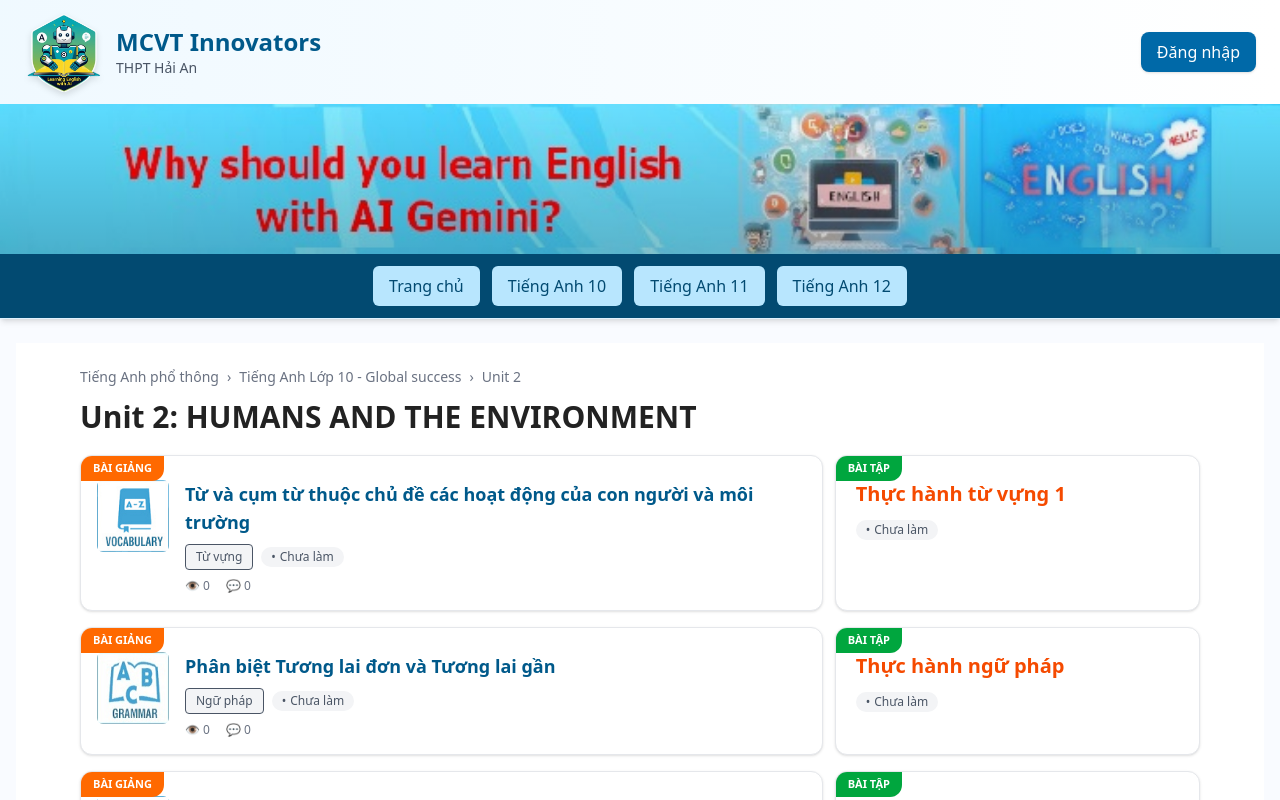
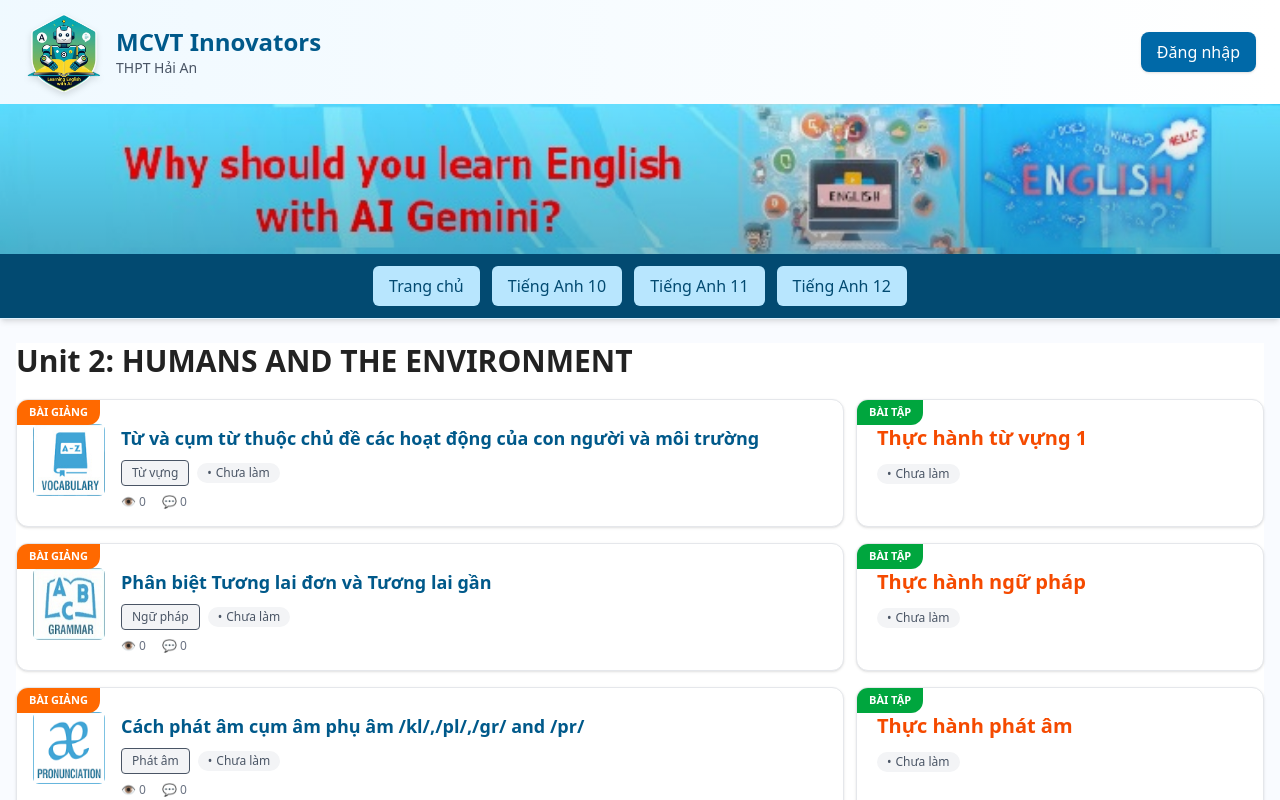
Before and after one commit to Thinit362/my-english-ai, a Next.js app: page /english-10/unit/2 in a window 1280 px wide. Shown: the top 800 px of the page. Built offline with nearby package versions, Linux system fonts and the light colour scheme.

Commit message:
Update UnitOverview.tsx

```diff
--- a/components/UnitOverview.tsx
+++ b/components/UnitOverview.tsx
@@ -1,4 +1,3 @@
-// components/UnitOverview.tsx
 "use client";
 
 import Link from "next/link";
@@ -12,10 +11,10 @@ export type LectureExercise = {
   key: string;
   lecture: {
     title: string;
-    tag: string;        // Khởi động | Từ vựng | Ngữ pháp | Phát âm | Luyện nghe | ...
+    tag: string;
     href: string;
-    status?: Status;    // có thể bỏ -> mặc định "todo"
-    progress?: number;  // 0..100; nếu có số >0 thì hiện "Đang học"; 100 = "Đã hoàn thành"
+    status?: Status;
+    progress?: number;
   };
   exercise: {
     title: string;
@@ -34,7 +33,7 @@ export type SkillItem = {
   progress?: number;
 };
 
-/** ===== Map icon mặc định theo TAG (không phân biệt dấu/hoa-thường) ===== */
+/** ===== Icon map ===== */
 const ICON_MAP: Record<string, string> = {
   "khoi dong": "/icons/warmup1.png",
   "tu vung": "/icons/vocabulary.png",
@@ -46,143 +45,65 @@ const ICON_MAP: Record<string, string> = {
   "luyen viet": "/icons/writing.png",
 };
 const DEFAULT_ICON = "/icons/lesson.png";
+const normalize = (s = "") =>
+  s.toLowerCase().normalize("NFD").replace(/\p{Diacritic}/gu, "").replace(/[^a-z0-9 ]+/g, " ").replace(/\s+/g, " ").trim();
 
-const normalize = (s = "") =>
-  s.toLowerCase()
-    .normalize("NFD")
-    .replace(/\p{Diacritic}/gu, "")
-    .replace(/[^a-z0-9 ]+/g, " ")
-    .replace(/\s+/g, " ")
-    .trim();
-
-/** ===== Lưu/đọc tiến trình đơn giản qua localStorage (client) ===== */
+/** ===== Store tiến trình (localStorage) ===== */
 type StoreItem = { status: Status; progress?: number };
 type Store = Record<string, StoreItem>;
 
 function useProgressStore() {
   const [store, setStore] = useState<Store>({});
-
   useEffect(() => {
-    try {
-      const raw = localStorage.getItem("study-progress") || "{}";
-      setStore(JSON.parse(raw));
-    } catch {}
+    try { setStore(JSON.parse(localStorage.getItem("study-progress") || "{}")); } catch {}
   }, []);
-
-  const save = (next: Store) => {
-    setStore(next);
-    try {
-      localStorage.setItem("study-progress", JSON.stringify(next));
-    } catch {}
+  const save = (next: Store) => { setStore(next); try { localStorage.setItem("study-progress", JSON.stringify(next)); } catch {} };
+  const get = (href: string) => store[href];
+  const markStarted = (href: string) => {
+    const cur = store[href];
+    if (cur?.status === "done") return;
+    save({ ...store, [href]: { status: "inprogress", progress: Math.max(1, cur?.progress || 0) } });
   };
-
-  const get = (href: string): StoreItem | undefined => store[href];
-
-  const markStarted = (href: string) => {
-    const current = store[href];
-    if (current?.status === "done") return;
-    const next: Store = {
-      ...store,
-      [href]: { status: "inprogress", progress: Math.max(1, current?.progress || 0) },
-    };
-    save(next);
+  const markDone = (href: string) => save({ ...store, [href]: { status: "done", progress: 100 } });
+  const setProgress = (href: string, p: number) => {
+    const v = Math.max(0, Math.min(100, Math.round(p)));
+    const status: Status = v >= 100 ? "done" : v > 0 ? "inprogress" : "todo";
+    save({ ...store, [href]: { status, progress: v } });
   };
-
-  const markDone = (href: string) => {
-    const next: Store = { ...store, [href]: { status: "done", progress: 100 } };
-    save(next);
-  };
-
-  const setProgress = (href: string, progress: number) => {
-    const p = Math.max(0, Math.min(100, Math.round(progress)));
-    const nextStatus: Status = p >= 100 ? "done" : p > 0 ? "inprogress" : "todo";
-    const next: Store = { ...store, [href]: { status: nextStatus, progress: p } };
-    save(next);
-  };
-
   return { get, markStarted, markDone, setProgress };
 }
-
-/** Gộp trạng thái: props (nếu có) ưu tiên, sau đó tới localStorage */
-function mergeStatus(
-  explicit?: Status,
-  explicitProgress?: number,
-  stored?: StoreItem
-): { status: Status; progress?: number } {
-  const status = explicit ?? stored?.status;
-  const progress = explicitProgress ?? stored?.progress;
-
-  if (status) {
-    if (status === "done") return { status, progress: 100 };
-    if (status === "inprogress") return { status, progress };
-    return { status: "todo", progress: undefined };
-  }
-
-  if (typeof progress === "number") {
-    if (progress >= 100) return { status: "done", progress: 100 };
-    if (progress > 0) return { status: "inprogress", progress };
-  }
-  return { status: "todo", progress: undefined };
+function mergeStatus(exp?: Status, expProg?: number, stored?: StoreItem): { status: Status; progress?: number } {
+  const status = exp ?? stored?.status;
+  const progress = expProg ?? stored?.progress;
+  if (status) return status === "done" ? { status, progress: 100 } : status === "inprogress" ? { status, progress } : { status: "todo" };
+  if (typeof progress === "number") return progress >= 100 ? { status: "done", progress: 100 } : progress > 0 ? { status: "inprogress", progress } : { status: "todo" };
+  return { status: "todo" };
 }
 
-/** ====== UI nhỏ: badge & thanh tiến độ ====== */
 function StatusBadge({ status, progress }: { status: Status; progress?: number }) {
-  if (status === "done")
-    return (
-      <span className="inline-flex items-center gap-1 rounded-full bg-green-100 text-green-700 text-xs font-medium px-2.5 py-0.5">
-        <span aria-hidden>✔</span> Đã hoàn thành
-      </span>
-    );
-  if (status === "inprogress")
-    return (
-      <span className="inline-flex items-center gap-1 rounded-full bg-amber-100 text-amber-700 text-xs font-medium px-2.5 py-0.5">
-        <span aria-hidden>⏳</span> Đang học{typeof progress === "number" ? ` · ${Math.round(progress)}%` : ""}
-      </span>
-    );
-  // todo
-  return (
-    <span className="inline-flex items-center gap-1 rounded-full bg-gray-100 text-gray-600 text-xs font-medium px-2.5 py-0.5">
-      <span aria-hidden>•</span> Chưa làm
-    </span>
-  );
+  if (status === "done") return <span className="inline-flex items-center gap-1 rounded-full bg-green-100 text-green-700 text-xs font-medium px-2.5 py-0.5"><span>✔</span> Đã hoàn thành</span>;
+  if (status === "inprogress") return <span className="inline-flex items-center gap-1 rounded-full bg-amber-100 text-amber-700 text-xs font-medium px-2.5 py-0.5"><span>⏳</span> Đang học{typeof progress === "number" ? ` · ${Math.round(progress)}%` : ""}</span>;
+  return <span className="inline-flex items-center gap-1 rounded-full bg-gray-100 text-gray-600 text-xs font-medium px-2.5 py-0.5"><span>•</span> Chưa làm</span>;
 }
-
 function TinyProgress({ value = 0 }: { value?: number }) {
   const v = Math.max(0, Math.min(100, Math.round(value)));
-  return (
-    <div className="mt-2 h-1.5 w-full rounded bg-gray-100">
-      <div className="h-1.5 rounded bg-amber-500 transition-[width]" style={{ width: `${v}%` }} />
-    </div>
-  );
+  return <div className="mt-2 h-1.5 w-full rounded bg-gray-100"><div className="h-1.5 rounded bg-amber-500 transition-[width]" style={{ width: `${v}%` }} /></div>;
 }
 
 /** ====== Component chính ====== */
 export default function UnitOverview({
   unitTitle,
-  breadcrumbs,
   rows,
   skills,
 }: {
   unitTitle: string;
-  breadcrumbs?: { label: string; href?: string }[];
   rows: LectureExercise[];
-  skills?: SkillItem[];
+  skills?: (SkillItem)[];
 }) {
   const progress = useProgressStore();
 
   return (
-    <section className="mx-auto max-w-6xl px-3 md:px-4 py-6">
-      {!!breadcrumbs?.length && (
-        <nav className="mb-3 text-sm text-gray-500">
-          {breadcrumbs.map((b, i) => (
-            <span key={i}>
-              {b.href ? <Link href={b.href} className="hover:underline">{b.label}</Link> : <span>{b.label}</span>}
-              {i < breadcrumbs.length - 1 && <span className="mx-2">›</span>}
-            </span>
-          ))}
-        </nav>
-      )}
-
+    <section>
       <h1 className="text-2xl md:text-3xl font-bold mb-5">{unitTitle}</h1>
 
       <div className="space-y-4">
@@ -197,9 +118,7 @@ export default function UnitOverview({
       {!!skills?.length && (
         <div className="mt-8">
           <div className="font-semibold text-sm uppercase text-gray-600 mb-2">Kỹ năng</div>
-          <div className="space-y-3">
-            {skills.map((s, i) => <SkillRow key={i} item={s} />)}
-          </div>
+          <div className="space-y-3">{skills.map((s, i) => <SkillRow key={i} item={s} />)}</div>
         </div>
       )}
     </section>
@@ -207,71 +126,27 @@ export default function UnitOverview({
 }
 
 /** ====== Thẻ BÀI GIẢNG ====== */
-function CardLecture({
-  data,
-  className = "",
-  progress,
-}: {
-  data: LectureExercise["lecture"];
-  className?: string;
-  progress: ReturnType<typeof useProgressStore>;
-}) {
-  const iconSrc = useMemo(
-    () => ICON_MAP[normalize(data.tag)] || DEFAULT_ICON,
-    [data.tag]
-  );
-
+function CardLecture({ data, className = "", progress }: { data: LectureExercise["lecture"]; className?: string; progress: ReturnType<typeof useProgressStore>; }) {
+  const iconSrc = useMemo(() => ICON_MAP[normalize(data.tag)] || DEFAULT_ICON, [data.tag]);
   const stored = progress.get(data.href);
   const merged = mergeStatus(data.status, data.progress, stored);
-
-  // Để ribbon không che icon: thêm pt-6 cho toàn thẻ
-  const borderColor =
-    merged.status === "done" ? "border-green-300" :
-    merged.status === "inprogress" ? "border-amber-300" :
-    "border-gray-200";
+  const borderColor = merged.status === "done" ? "border-green-300" : merged.status === "inprogress" ? "border-amber-300" : "border-gray-200";
 
   return (
-    <Link
-      href={data.href}
-      onClick={() => progress.markStarted(data.href)}
-      className={`relative block rounded-xl border ${borderColor} overflow-hidden bg-white shadow-sm hover:shadow-md transition pt-6 ${className}`}
-    >
-      {/* Ribbon: nằm trong mép trên, KHÔNG che icon nhờ pt-6 */}
-      <div className="absolute left-0 top-0 bg-orange-500 text-white text-[11px] font-semibold px-3 py-1 rounded-br-xl select-none">
-        BÀI GIẢNG
-      </div>
-
+    <Link href={data.href} onClick={() => progress.markStarted(data.href)} className={`relative block rounded-xl border ${borderColor} overflow-hidden bg-white shadow-sm hover:shadow-md transition pt-6 ${className}`}>
+      <div className="absolute left-0 top-0 bg-orange-500 text-white text-[11px] font-semibold px-3 py-1 rounded-br-xl select-none">BÀI GIẢNG</div>
       <div className="flex gap-4 px-4 pb-4">
-        {/* Icon vuông 72x72 – chỉ hình, không chữ */}
         <div className="w-[72px] h-[72px] rounded-md bg-gray-100 overflow-hidden shrink-0 grid place-items-center">
-          <Image
-            src={iconSrc}
-            alt={data.tag}
-            width={72}
-            height={72}
-            className="object-cover w-[72px] h-[72px]"
-            priority
-          />
+          <Image src={iconSrc} alt={data.tag} width={72} height={72} className="object-cover w-[72px] h-[72px]" priority />
         </div>
-
         <div className="flex-1 min-w-0">
           <div className="text-lg font-semibold text-sky-800 hover:underline">{data.title}</div>
-
-          {/* Chip tag + badge trạng thái */}
           <div className="mt-2 flex flex-wrap items-center gap-2">
             <span className="inline-block text-xs bg-gray-100 border rounded px-2.5 py-1 text-gray-600">{data.tag}</span>
             <StatusBadge status={merged.status} progress={merged.progress} />
           </div>
-
-          {/* ⚠️ MẶC ĐỊNH: KHÔNG hiện thanh tiến độ nếu chưa có số liệu */}
-          {merged.status === "inprogress" && typeof merged.progress === "number" && merged.progress > 0 && (
-            <TinyProgress value={merged.progress} />
-          )}
-
-          <div className="mt-2 text-xs text-gray-500 flex gap-4">
-            <span className="inline-flex items-center gap-1">👁️ 0</span>
-            <span className="inline-flex items-center gap-1">💬 0</span>
-          </div>
+          {merged.status === "inprogress" && typeof merged.progress === "number" && merged.progress > 0 && <TinyProgress value={merged.progress} />}
+          <div className="mt-2 text-xs text-gray-500 flex gap-4"><span className="inline-flex items-center gap-1">👁️ 0</span><span className="inline-flex items-center gap-1">💬 0</span></div>
         </div>
       </div>
     </Link>
@@ -279,42 +154,17 @@ function CardLecture({
 }
 
 /** ====== Thẻ BÀI TẬP ====== */
-function CardExercise({
-  data,
-  progress,
-}: {
-  data: LectureExercise["exercise"];
-  progress: ReturnType<typeof useProgressStore>;
-}) {
+function CardExercise({ data, progress }: { data: LectureExercise["exercise"]; progress: ReturnType<typeof useProgressStore>; }) {
   const stored = progress.get(data.href);
   const merged = mergeStatus(data.status, data.progress, stored);
-
-  const borderColor =
-    merged.status === "done" ? "border-green-300" :
-    merged.status === "inprogress" ? "border-amber-300" :
-    "border-gray-200";
-
+  const borderColor = merged.status === "done" ? "border-green-300" : merged.status === "inprogress" ? "border-amber-300" : "border-gray-200";
   return (
-    <Link
-      href={data.href}
-      onClick={() => progress.markStarted(data.href)}
-      className={`relative block rounded-xl border ${borderColor} overflow-hidden bg-white shadow-sm hover:shadow-md transition pt-6`}
-    >
-      <div className="absolute left-0 top-0 bg-green-600 text-white text-[11px] font-semibold px-3 py-1 rounded-br-xl select-none">
-        BÀI TẬP
-      </div>
-
+    <Link href={data.href} onClick={() => progress.markStarted(data.href)} className={`relative block rounded-xl border ${borderColor} overflow-hidden bg-white shadow-sm hover:shadow-md transition pt-6`}>
+      <div className="absolute left-0 top-0 bg-green-600 text-white text-[11px] font-semibold px-3 py-1 rounded-br-xl select-none">BÀI TẬP</div>
       <div className="px-5 pb-5">
         <div className="text-xl font-semibold text-orange-600">{data.title}</div>
-
-        <div className="mt-3 flex items-center gap-2">
-          <StatusBadge status={merged.status} progress={merged.progress} />
-        </div>
-
-        {/* Chỉ hiện khi có % thật */}
-        {merged.status === "inprogress" && typeof merged.progress === "number" && merged.progress > 0 && (
-          <TinyProgress value={merged.progress} />
-        )}
+        <div className="mt-3 flex items-center gap-2"><StatusBadge status={merged.status} progress={merged.progress} /></div>
+        {merged.status === "inprogress" && typeof merged.progress === "number" && merged.progress > 0 && <TinyProgress value={merged.progress} />}
       </div>
     </Link>
   );
@@ -323,33 +173,20 @@ function CardExercise({
 /** ====== Hàng KỸ NĂNG ====== */
 function SkillRow({ item }: { item: SkillItem }) {
   const icon = { read: "📖", listen: "🎧", speak: "🗣️", write: "✍️" }[item.icon ?? "read"];
-  const rightText =
-    item.status === "done" ? "Đã hoàn thành"
-    : item.status === "inprogress" ? `Đang học${typeof item.progress === "number" ? ` · ${Math.round(item.progress)}%` : ""}`
-    : "Bạn chưa làm bài này";
-
+  const rightText = item.status === "done" ? "Đã hoàn thành" : item.status === "inprogress" ? `Đang học${typeof item.progress === "number" ? ` · ${Math.round(item.progress)}%` : ""}` : "Bạn chưa làm bài này";
   return (
     <Link href={item.href} className="flex items-center rounded-xl border border-gray-200 overflow-hidden bg-white shadow-sm hover:shadow-md transition">
       <div className="bg-sky-100 px-3 py-2 text-[11px] font-semibold text-gray-700">KĨ NĂNG</div>
-
       <div className="flex items-center gap-3 px-4 py-3 flex-1">
-        <div className="w-12 h-12 rounded-full bg-sky-200 flex items-center justify-center text-2xl">
-          <span aria-hidden>{icon}</span>
-        </div>
-
+        <div className="w-12 h-12 rounded-full bg-sky-200 flex items-center justify-center text-2xl"><span>{icon}</span></div>
         <div className="flex-1 min-w-0">
           <div className="text-gray-900">{item.title}</div>
-
           <div className="mt-1 flex flex-wrap items-center gap-2">
             <span className="inline-block text-xs bg-gray-100 border rounded px-2.5 py-1 text-gray-600">{item.tag}</span>
             <StatusBadge status={item.status ?? "todo"} progress={item.progress} />
           </div>
-
-          {item.status === "inprogress" && typeof item.progress === "number" && item.progress > 0 && (
-            <TinyProgress value={item.progress} />
-          )}
+          {item.status === "inprogress" && typeof item.progress === "number" && item.progress > 0 && <TinyProgress value={item.progress} />}
         </div>
-
         <span className="hidden md:block px-3 text-sm text-gray-500">{rightText}</span>
       </div>
     </Link>
```
